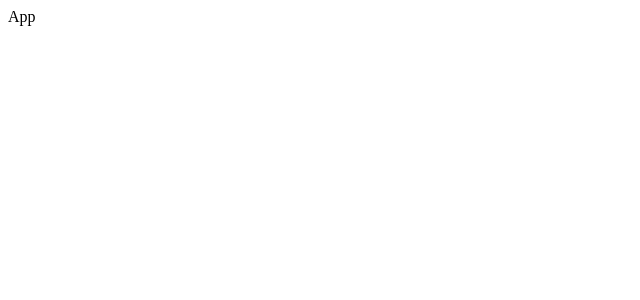
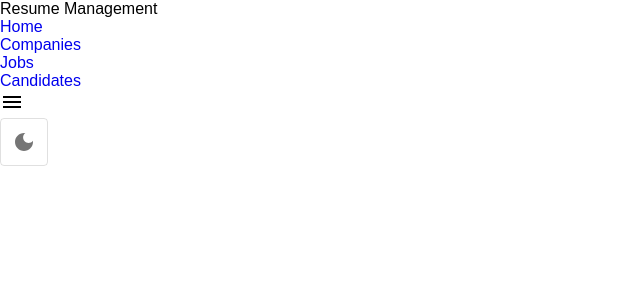
Before and after one commit to nickyshah/api-library-mgmt-july, a React (Create React App) app: page / in a window 1280 px wide. Shown: the top 300 px of the page, without its empty margins (0-640 px from the left). Built offline with nearby package versions, Linux system fonts and the light colour scheme.

Commit message:
new componenets added

```diff
--- a/package.json
+++ b/package.json
@@ -3,6 +3,10 @@
   "version": "0.1.0",
   "private": true,
   "dependencies": {
+    "@emotion/react": "^11.11.4",
+    "@emotion/styled": "^11.11.0",
+    "@mui/icons-material": "^5.15.14",
+    "@mui/material": "^5.15.14",
     "@testing-library/jest-dom": "^5.17.0",
     "@testing-library/react": "^13.4.0",
     "@testing-library/user-event": "^13.5.0",
@@ -12,6 +16,7 @@
     "@types/react-dom": "^18.2.22",
     "react": "^18.2.0",
     "react-dom": "^18.2.0",
+    "react-router-dom": "^6.22.3",
     "react-scripts": "5.0.1",
     "sass": "^1.72.0",
     "typescript": "^4.9.5",
--- a/src/App.tsx
+++ b/src/App.tsx
@@ -1,9 +1,18 @@
-import React from 'react'
+import { useContext } from "react";
+import { ThemeContext } from "./context/theme.context";
+import Navbar from "./Components/Navbar/Navbar.Component";
 
 const App = () => {
-  return (
-    <div className='app'>App</div>
-  )
-}
+  const { darkMode } = useContext(ThemeContext);
 
-export default App
+  const appStyle = darkMode ? "app dark" : "app";
+
+  return <div className={appStyle}>
+    {/* Navbar */}
+    <Navbar/>
+    {/* Wrapper */}
+
+  </div>;
+};
+
+export default App;
--- /dev/null
+++ b/src/Components/Navbar/Navbar.Component.tsx
@@ -0,0 +1,46 @@
+import { useContext} from "react";
+import "./navbar.scss";
+import { Link } from "react-router-dom";
+import {Menu, LightMode, DarkMode} from "@mui/icons-material"
+import { ToggleButton } from "@mui/material";
+import {ThemeContext} from '../../context/theme.context';
+
+
+const links = [
+  { href: "/", label: "Home" },
+  { href: "/companies", label: "Companies" },
+  { href: "/jobs", label: "Jobs" },
+  { href: "/candidates", label: "Candidates" },
+];
+
+const Navbar = () => {
+    const {darkMode, toggleDarkMode} = useContext(ThemeContext);
+
+
+  return (
+    <div className="navbar">
+      <div className="brand">
+        <span>Resume Management</span>
+      </div>
+      <div className="menu">
+        <ul>
+          {links.map((item) => (
+            <li key={item.href}>
+              <Link to={item.href}>{item.label}</Link>
+            </li>
+          ))}
+        </ul>
+      </div>
+      <div className="hamburger">
+            <Menu/>
+      </div>
+      <div className="toggle">
+        <ToggleButton value={"check"} selected={darkMode} onChange={toggleDarkMode}>
+            {darkMode ? <LightMode/> : <DarkMode/>}
+        </ToggleButton>
+      </div>
+    </div>
+  );
+};
+
+export default Navbar;
--- /dev/null
+++ b/src/context/theme.context.tsx
@@ -0,0 +1,26 @@
+import { createContext, useState } from "react";
+
+interface IThemeContextInterface {
+  darkMode: boolean;
+  toggleDarkMode: () => void;
+}
+
+export const ThemeContext = createContext<IThemeContextInterface>({
+  darkMode: false,
+  toggleDarkMode: () => {},
+});
+
+interface IThemeContextProviderProps{
+    children: React.ReactNode;
+}
+
+const ThemeContextProvider = ({ children }:IThemeContextProviderProps) => {
+  const [darkMode, setDarkMode] = useState<boolean>(false);
+
+  const toggleDarkMode: () => void = () => {
+    setDarkMode((prevState) => !prevState);
+  };
+
+  return <ThemeContext.Provider value={{darkMode, toggleDarkMode}}>{children}</ThemeContext.Provider>
+};
+export default ThemeContextProvider;
--- a/src/global.scss
+++ b/src/global.scss
@@ -32,8 +32,10 @@ ul{
 .app{
     color: var(--text-color1);
     background-color: var(--bg-color);
+
+    &.dark{
+        --bg-color:#000;;
+        --text-color1: #fff;
+        --text-color2: #999;
+    }
 }
-
-.app.dark{
-
-}
--- a/src/index.tsx
+++ b/src/index.tsx
@@ -1,12 +1,17 @@
-import React from 'react';
-import ReactDOM from 'react-dom/client';
-import App from './App';
+import React from "react";
+import ReactDOM from "react-dom/client";
+import App from "./App";
+import "./global.scss";
+import ThemeContextProvider from "./context/theme.context";
+import { BrowserRouter } from "react-router-dom";
 
 const root = ReactDOM.createRoot(
-  document.getElementById('root') as HTMLElement
+  document.getElementById("root") as HTMLElement
 );
 root.render(
-  <React.StrictMode>
-    <App />
-  </React.StrictMode>
+  <ThemeContextProvider>
+    <BrowserRouter>
+      <App />
+    </BrowserRouter>
+  </ThemeContextProvider>
 );
```
Also changed, not shown: src/Components/Navbar/navbar.scss (added), 1 other file (tests, documents, lock files or other folders).
